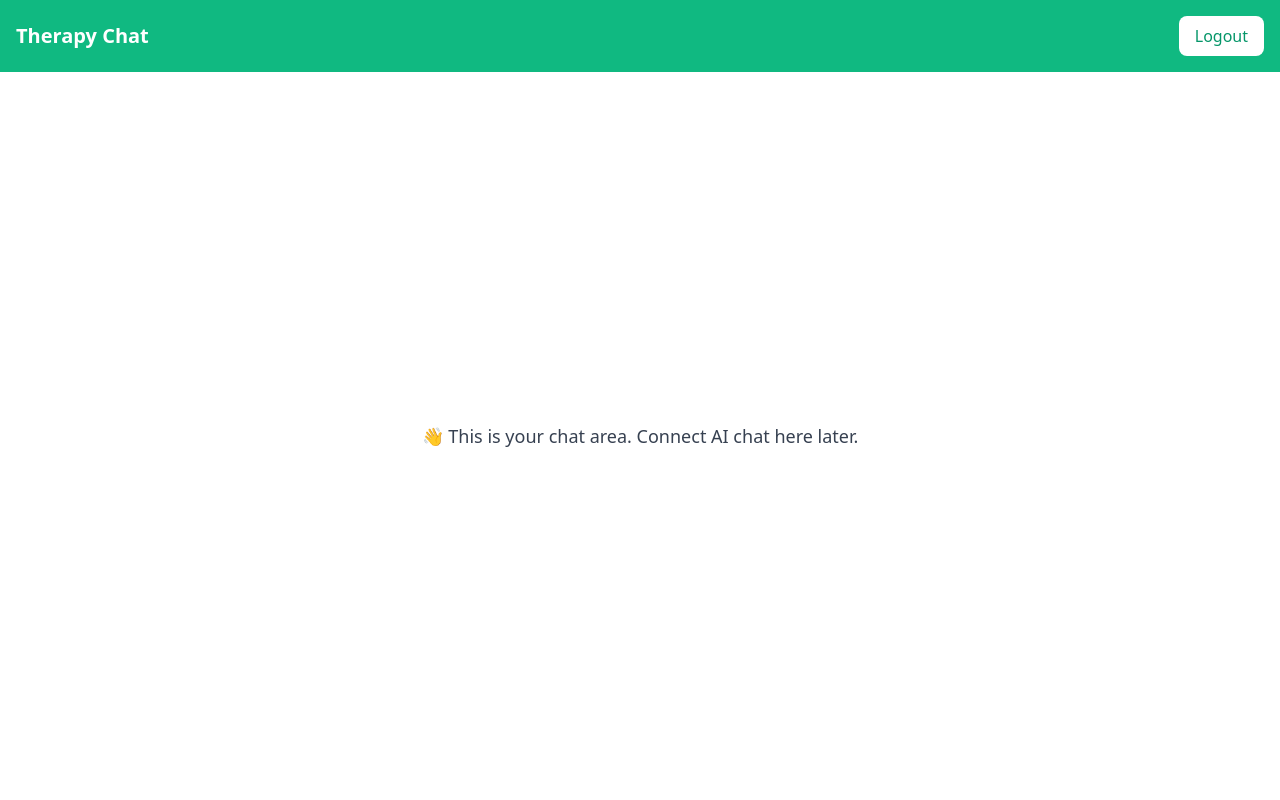
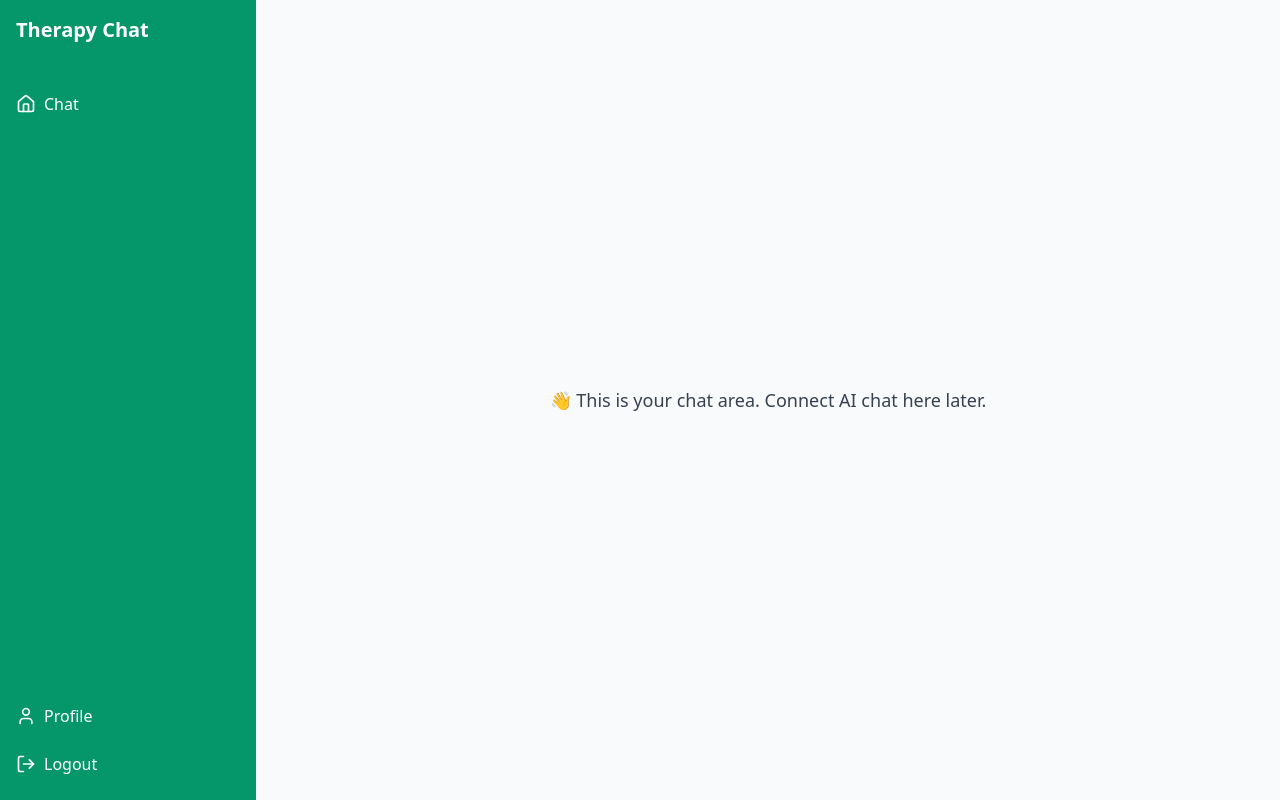
Before and after one commit to TJIT-FINAL-PROJ/AI-THERAPY, a React (Vite) app in the folder frontend/: page /chat in a window 1280 px wide. Built offline with nearby package versions, Linux system fonts and the light colour scheme.

Commit message:
chat page edit with side bar

```diff
--- a/frontend/package.json
+++ b/frontend/package.json
@@ -13,6 +13,7 @@
     "@supabase/supabase-js": "^2.56.0",
     "lottie": "^0.0.1",
     "lottie-react": "^2.4.1",
+    "lucide-react": "^0.541.0",
     "react": "^19.1.1",
     "react-dom": "^19.1.1",
     "react-router-dom": "^7.8.1"
--- a/frontend/src/components/ChatPage.jsx
+++ b/frontend/src/components/ChatPage.jsx
@@ -1,32 +1,99 @@
-import React from "react";
+import React, { useState } from "react";
 import { supabase } from "../supabaseClient";
-import { useNavigate } from "react-router-dom";
+import { useNavigate, Link } from "react-router-dom";
+import { User, LogOut, Home } from "lucide-react"; // icons (you can change)
 
 const ChatPage = () => {
   const navigate = useNavigate();
+  const [showModal, setShowModal] = useState(false);
+  const [loading, setLoading] = useState(false);
 
   const handleLogout = async () => {
+    setLoading(true);
     await supabase.auth.signOut();
+    setLoading(false);
     navigate("/");
   };
 
   return (
-    <div className="h-screen flex flex-col">
-      <header className="p-4 bg-emerald-500 text-white flex justify-between items-center">
-        <h1 className="text-xl font-bold">Therapy Chat</h1>
-        <button
-          onClick={handleLogout}
-          className="bg-white text-emerald-600 px-4 py-2 rounded-lg font-medium hover:bg-gray-100"
-        >
-          Logout
-        </button>
-      </header>
+    <div className="h-screen flex">
+      {/* Sidebar */}
+      <aside className="w-64 bg-emerald-600 text-white flex flex-col justify-between">
+        {/* Top Links */}
+        <div>
+          <h1 className="p-4 text-xl font-bold">Therapy Chat</h1>
+          <nav className="mt-6 space-y-2">
+            <Link
+              to="/chat"
+              className="flex items-center gap-2 px-4 py-2 hover:bg-emerald-700 rounded-lg"
+            >
+              <Home className="w-5 h-5" />
+              <span>Chat</span>
+            </Link>
+            {/* Add more nav links if needed */}
+          </nav>
+        </div>
 
-      <main className="flex-1 flex items-center justify-center">
+        {/* Bottom - Profile & Logout */}
+        <div className="mb-4 space-y-2">
+          <Link
+            to="/profile"
+            className="flex items-center gap-2 px-4 py-2 hover:bg-emerald-700 rounded-lg"
+          >
+            <User className="w-5 h-5" />
+            <span>Profile</span>
+          </Link>
+          <button
+            onClick={() => setShowModal(true)}
+            className="w-full flex items-center gap-2 px-4 py-2 hover:bg-red-600 rounded-lg text-left"
+          >
+            <LogOut className="w-5 h-5" />
+            <span>Logout</span>
+          </button>
+        </div>
+      </aside>
+
+      {/* Main Content */}
+      <main className="flex-1 flex items-center justify-center bg-gray-50">
         <p className="text-gray-700 text-lg">
           👋 This is your chat area. Connect AI chat here later.
         </p>
       </main>
+
+      {/* Logout Confirmation Modal */}
+      {showModal && (
+        <div className="fixed inset-0 bg-black bg-opacity-40 flex items-center justify-center z-50">
+          <div className="bg-white p-6 rounded-2xl shadow-lg w-80">
+            <h2 className="text-lg font-semibold text-gray-800 mb-4">
+              Are you sure you want to log out?
+            </h2>
+            <div className="flex justify-end gap-3">
+              <button
+                onClick={() => setShowModal(false)}
+                className="px-4 py-2 rounded-lg bg-gray-200 hover:bg-gray-300 text-gray-700 font-medium"
+              >
+                Cancel
+              </button>
+              <button
+                onClick={handleLogout}
+                className="px-4 py-2 rounded-lg bg-emerald-500 hover:bg-emerald-600 text-white font-medium"
+              >
+                Logout
+              </button>
+            </div>
+          </div>
+        </div>
+      )}
+
+      {/* Loading Overlay */}
+      {loading && (
+        <div className="fixed inset-0 bg-black bg-opacity-50 flex items-center justify-center z-50">
+          <div className="bg-white p-4 rounded-xl shadow-lg flex items-center gap-3">
+            <div className="w-6 h-6 border-4 border-emerald-500 border-t-transparent rounded-full animate-spin"></div>
+            <span className="text-gray-700 font-medium">Logging out...</span>
+          </div>
+        </div>
+      )}
     </div>
   );
 };
--- a/frontend/src/components/LandingPage.jsx
+++ b/frontend/src/components/LandingPage.jsx
@@ -1,3 +1,4 @@
+// src/pages/LandingPage.jsx
 import React, { useEffect, useState } from "react";
 import Lottie from "lottie-react";
 import { Link, useNavigate } from "react-router-dom";
@@ -19,9 +20,9 @@ const LandingPage = () => {
 
       if (currentUser) {
         if (!currentUser.user_metadata?.mood || !currentUser.user_metadata?.goal) {
-          setShowOnboarding(true);
+          setShowOnboarding(true); // 🚀 show onboarding instead of landing
         } else {
-          navigate("/chat");
+          navigate("/chat"); // 🚀 straight to chat if onboarding already done
         }
       }
       setLoading(false);
@@ -29,6 +30,7 @@ const LandingPage = () => {
 
     checkSession();
 
+    // ✅ listen to changes (login/logout)
     const { data: listener } = supabase.auth.onAuthStateChange((_event, session) => {
       const currentUser = session?.user ?? null;
       setUser(currentUser);
@@ -59,26 +61,40 @@ const LandingPage = () => {
     return <div className="flex h-screen items-center justify-center">Loading...</div>;
   }
 
+  // 🔑 If onboarding is required → show the modal directly here
   if (showOnboarding) {
-    return <OnboardingModal onComplete={() => navigate("/chat")} />;
+    return <OnboardingModal onClose={() => navigate("/chat")} />;
   }
 
+  // Otherwise → render your actual landing page
+  const gradientBg = "bg-gradient-to-br from-green-50 via-green-100 to-white";
+  const greenText = "text-emerald-500";
+  const darkText = "text-emerald-700";
+
   return (
-    <div className="h-[100vh] flex flex-col bg-gradient-to-br from-green-50 via-green-100 to-white overflow-x-hidden">
+    <div className={`h-[100vh] flex flex-col ${gradientBg} overflow-x-hidden`}>
       {/* Header */}
-      <header className="w-full flex justify-between items-center py-4 px-12 md:px-28">
+      <header className="w-full flex justify-between items-center py-4 px-12 md:px-28 bg-transparent">
         <div className="flex items-center">
           <span className="text-2xl font-bold text-green-700">TASKEEASE</span>
         </div>
-        <div className="flex items-center space-x-4">
+        <nav className="hidden md:flex space-x-6 lg:space-x-8 text-emerald-700 text-lg">
+          <a href="#" className="hover:text-green-900">Home</a>
+          <a href="#" className="hover:text-green-900">How it works</a>
+          <a href="#" className="hover:text-green-900">Blog</a>
+        </nav>
+        <div className="flex items-center space-x-3 md:space-x-4">
           {!user ? (
             <>
-              <Link to="/auth?mode=login" className="text-emerald-700 hover:text-green-900">
+              <Link
+                to="/auth?mode=login"
+                className="hidden md:block text-emerald-700 hover:text-green-900"
+              >
                 Sign in
               </Link>
               <Link
                 to="/auth?mode=signup"
-                className="bg-emerald-500 text-white px-5 py-2 rounded-full font-semibold hover:bg-emerald-600"
+                className="bg-emerald-500 text-white px-5 py-2 rounded-full font-semibold hover:bg-emerald-600 transition-colors"
               >
                 Sign up
               </Link>
@@ -86,7 +102,7 @@ const LandingPage = () => {
           ) : (
             <button
               onClick={handleLogout}
-              className="bg-emerald-500 text-white px-5 py-2 rounded-full font-semibold hover:bg-emerald-600"
+              className="bg-emerald-500 text-white px-5 py-2 rounded-full font-semibold hover:bg-emerald-600 transition-colors"
             >
               Logout
             </button>
@@ -94,33 +110,46 @@ const LandingPage = () => {
         </div>
       </header>
 
-      {/* Hero */}
+      {/* Main Section */}
       <div className="flex-1 flex items-center justify-center px-12 md:px-20 lg:px-28">
-        <div className="flex flex-col md:flex-row items-center justify-between gap-8 max-w-6xl">
-          <div className="md:w-2/3 text-center md:text-left">
-            <h1 className="text-5xl font-extrabold leading-snug">
-              <span className="text-emerald-700">AI-Powered </span>
-              <span className="text-emerald-500">Therapy, </span>
-              <span className="text-emerald-700">Right in Your Pocket</span>
+        <div className="mx-auto w-full max-w-[90rem]">
+          <main className="flex flex-col md:flex-row items-center justify-between gap-4 md:gap-6 lg:gap-8">
+            {/* Left Content */}
+            <div className="md:w-2/3 text-center md:text-left px-4 sm:px-6 md:pl-8">
+              <h1 className="text-3xl md:text-5xl lg:text-6xl font-extrabold leading-snug tracking-tight">
+                <span className={darkText}>AI-Powered </span>
+                <span className={greenText}>Therapy, </span>
+                <span className={darkText}>Right in Your Pocket</span>
               </h1>
-            <p className="mt-4 text-lg text-emerald-700">
+              <p className="mt-4 text-base md:text-lg text-emerald-700 max-w-xl mx-auto md:mx-0">
                 Find a new path to mental wellness with our AI-driven therapy platform.
                 Experience compassionate support, personalized coping strategies,
                 and real-time guidance tailored to your needs, all available anytime, anywhere.
               </p>
-            <div className="mt-5 flex gap-4 justify-center md:justify-start">
+              <div className="flex flex-col md:flex-row items-center justify-center md:justify-start mt-5 space-y-3 md:space-y-0 md:space-x-5">
                 <Link
                   to="/auth?mode=signup"
-                className="bg-emerald-500 text-white px-7 py-3 rounded-full font-semibold hover:bg-emerald-600 shadow-lg"
+                  className="bg-emerald-500 text-white px-7 py-3 rounded-full font-semibold hover:bg-emerald-600 transition-colors shadow-lg text-center"
                 >
                   Get Started
                 </Link>
+                <a href="#" className="text-emerald-500 font-semibold hover:underline">
+                  How it works?
+                </a>
               </div>
             </div>
 
-          <div className="md:w-1/2 flex justify-center">
-            <Lottie animationData={landingPageAnimation} loop autoplay className="w-[500px] h-[500px]" />
+            {/* Right Animation */}
+            <div className="md:w-1/2 flex justify-center md:justify-end ">
+              <div className="w-80 h-80 sm:w-[420px] sm:h-[420px] md:w-[500px] md:h-[500px] lg:w-[560px] lg:h-[560px] flex items-center justify-center">
+                <Lottie
+                  animationData={landingPageAnimation}
+                  loop={true}
+                  autoplay={true}
+                />
               </div>
+            </div>
+          </main>
         </div>
       </div>
     </div>
```
Also changed, not shown: 1 other file (tests, documents, lock files or other folders). Lines whose indentation alone changed are shown as unchanged.
